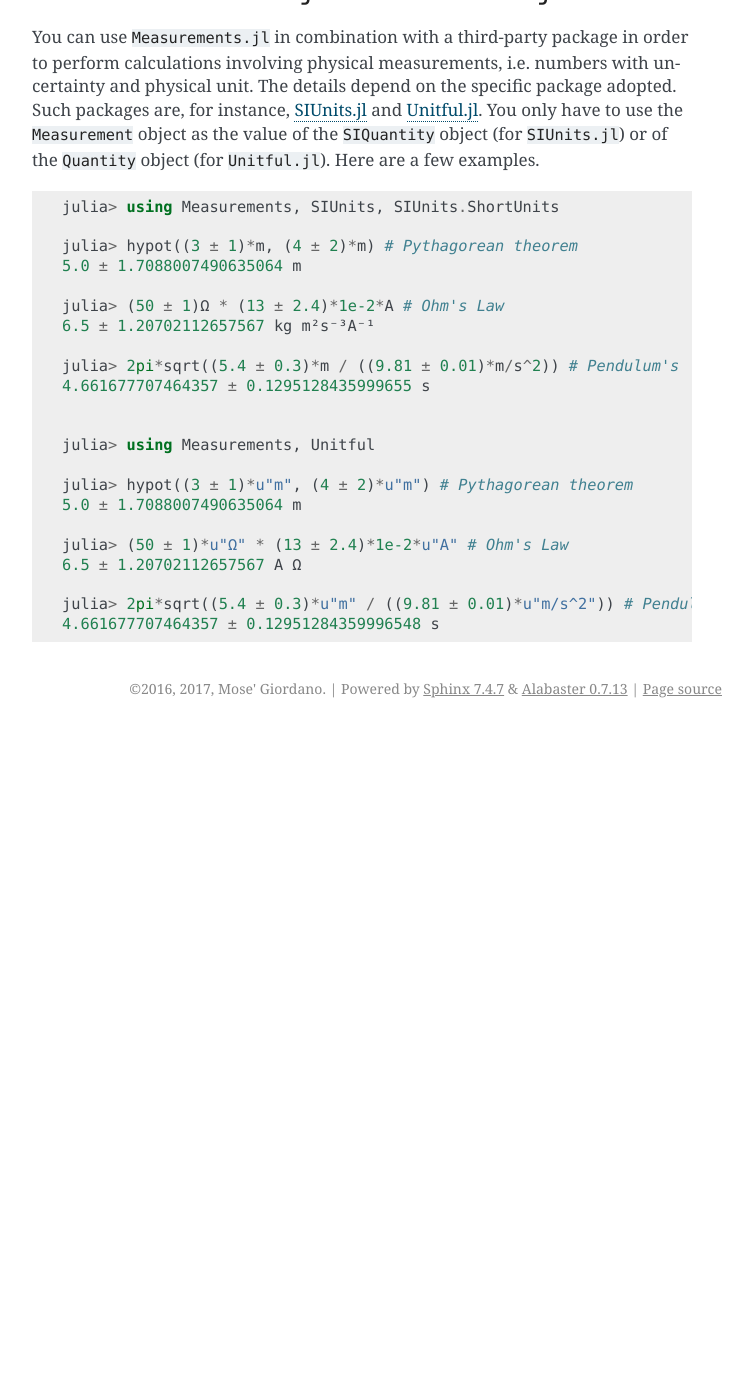
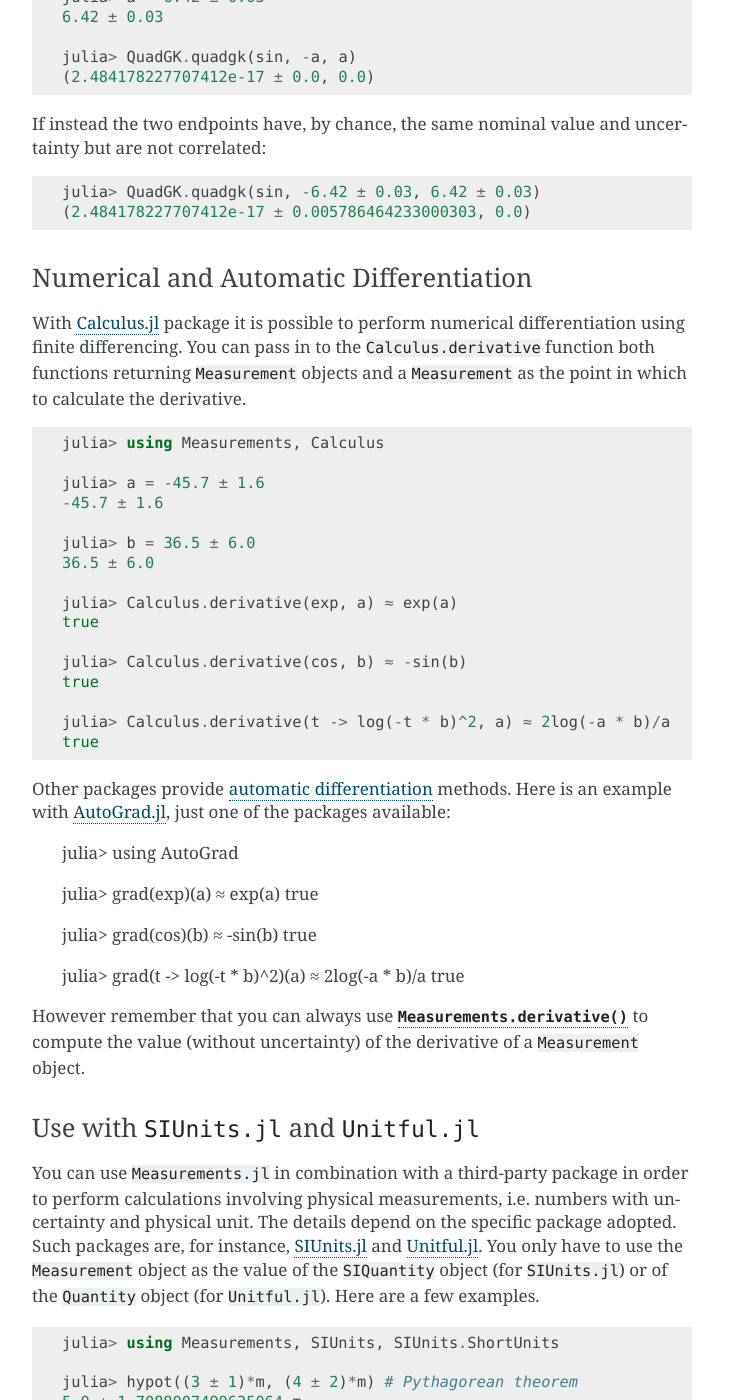
Before and after one commit to JuliaPhysics/Measurements.jl, a Sphinx documentation site: the page built from docs/examples.rst, in a window 1280 px wide and 1400 px high, scrolled down 12150 px. Shown: the whole window, without its empty margins (388-1140 px from the left). Built offline with Sphinx 7.4.7, drawn with Linux system fonts in a browser that asks for light colours; before the commit the page ends 12878 px from its top, so only the background shows below that; some of the changed text lies outside the part shown.

Commit message:
Document interplay with numerical and automatic differentation packages

```diff
--- a/docs/examples.rst
+++ b/docs/examples.rst
@@ -583,8 +583,21 @@ measurements, scalars or arrays:
     2.9+3.0im
     2.8+4.6im
 
-Integration with ``QuadGK.jl``
-~~~~~~~~~~~~~~~~~~~~~~~~~~~~~~
+Interplay with Third-Party Packages
+~~~~~~~~~~~~~~~~~~~~~~~~~~~~~~~~~~~
+
+``Measurements.jl`` works out-of-the-box with any function taking arguments no
+more specific than ``AbstractFloat``.  This makes this library particularly
+suitable for cooperating with well-designed third-party packages in order to
+perform complicated calculations always accurately taking care of uncertainties
+and their correlations, with no effort for the developers nor users.
+
+The following sections present a sample of packages that are known to work with
+``Measurements.jl``, but many others will interplay with this package as well as
+them.
+
+Numerical Integration with ``QuadGK.jl``
+****************************************
 
 The powerful integration routine ``quadgk`` from ``QuadGK.jl`` package is smart
 enough to support out-of-the-box integrand functions that return arbitrary
@@ -628,8 +641,56 @@ uncertainty but are not correlated:
    julia> QuadGK.quadgk(sin, -6.42 ± 0.03, 6.42 ± 0.03)
    (2.484178227707412e-17 ± 0.005786464233000303, 0.0)
 
+Numerical and Automatic Differentiation
+***************************************
+
+With `Calculus.jl <https://github.com/johnmyleswhite/Calculus.jl>`__ package it
+is possible to perform numerical differentiation using finite differencing.  You
+can pass in to the ``Calculus.derivative`` function both functions returning
+``Measurement`` objects and a ``Measurement`` as the point in which to calculate
+the derivative.
+
+.. code-block:: julia
+
+   julia> using Measurements, Calculus
+
+   julia> a = -45.7 ± 1.6
+   -45.7 ± 1.6
+
+   julia> b = 36.5 ± 6.0
+   36.5 ± 6.0
+
+   julia> Calculus.derivative(exp, a) ≈ exp(a)
+   true
+
+   julia> Calculus.derivative(cos, b) ≈ -sin(b)
+   true
+
+   julia> Calculus.derivative(t -> log(-t * b)^2, a) ≈ 2log(-a * b)/a
+   true
+
+Other packages provide `automatic differentiation
+<https://en.wikipedia.org/wiki/Automatic_differentiation>`__ methods.  Here is
+an example with `AutoGrad.jl <https://github.com/denizyuret/AutoGrad.jl>`__,
+just one of the packages available:
+
+   julia> using AutoGrad
+
+   julia> grad(exp)(a) ≈ exp(a)
+   true
+
+   julia> grad(cos)(b) ≈ -sin(b)
+   true
+
+   julia> grad(t -> log(-t * b)^2)(a) ≈ 2log(-a * b)/a
+   true
+
+However remember that you can always use :func:`Measurements.derivative` to
+compute the value (without uncertainty) of the derivative of a ``Measurement``
+object.
+
 Use with ``SIUnits.jl`` and ``Unitful.jl``
-~~~~~~~~~~~~~~~~~~~~~~~~~~~~~~~~~~~~~~~~~~
+******************************************
 
 You can use ``Measurements.jl`` in combination with a third-party package in
 order to perform calculations involving physical measurements, i.e.  numbers
--- a/docs/index.rst
+++ b/docs/index.rst
@@ -50,8 +50,10 @@ The main features of the package are:
 - Combined with external packages allows for error propagation of measurements
   with their `physical units
   <https://en.wikipedia.org/wiki/Units_of_measurement>`__
-- Support for numerical integration with `QuadGK.jl
-  <https://github.com/JuliaMath/QuadGK.jl>`__.
+- Extensible in combination with external packages: you can propagate errors of
+  measurements with their physical units, perform numerical integration with
+  `QuadGK.jl <https://github.com/JuliaMath/QuadGK.jl>`__, numerical and
+  automatic differentiation, and much more.
 
 The method used to handle functional correlation is described in this paper:
 
```
Also changed, not shown: README.md (+4 -4 lines).
